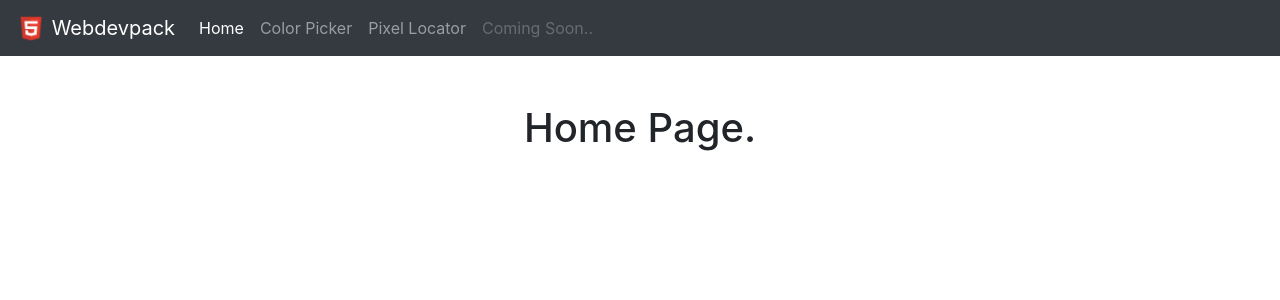
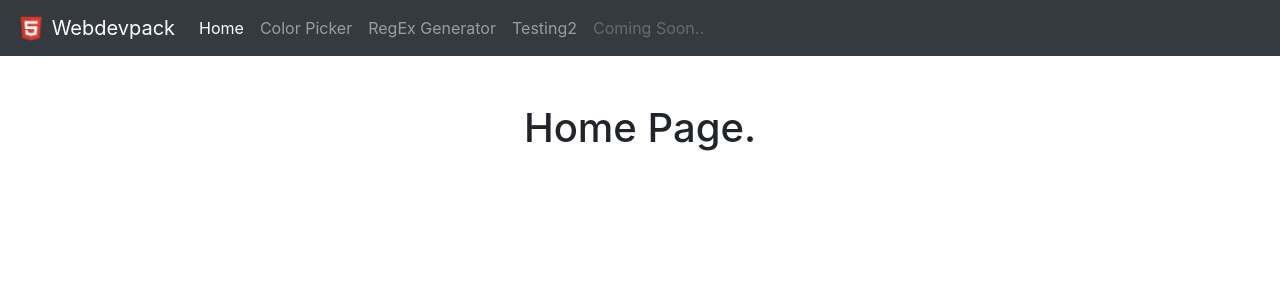
Before and after one commit to AHMAD-879/Webdevpack, a Flask app: page / in a window 1280 px wide. Shown: the top 300 px of the page. Run offline with Flask 2, Linux system fonts and the light colour scheme; some libraries are stand-ins or nearby versions.

Commit message:
Added RegEx generator

```diff
--- a/templates/layout.html
+++ b/templates/layout.html
@@ -17,6 +17,7 @@
         <link href="/static/styles.css" rel="stylesheet">
 
         {% block head %}{% endblock %}
+        <link href="/bootstrap-colorpicker/dist/css/bootstrap-colorpicker.css" rel="stylesheet">
 
         <title> Webdevpack: {% block title %}{% endblock %}</title>
 
@@ -38,7 +39,8 @@
             <div class="navbar-nav">
               <a class="nav-link active" href="/">Home <span class="sr-only">(current)</span></a>
               <a class="nav-link" href="/color-picker">Color Picker</a>
-              <a class="nav-link" href="/pixel-locator">Pixel Locator</a>
+              <a class="nav-link" href="/regex-generator">RegEx Generator</a>
+              <a class="nav-link" href="/testing2">Testing2</a>
               <a class="nav-link disabled" href="/" tabindex="-1" aria-disabled="true">Coming Soon..</a>
             </div>
           </div>
```
Also changed, not shown: templates/regex-generator.html (added, +9 -0 lines).
